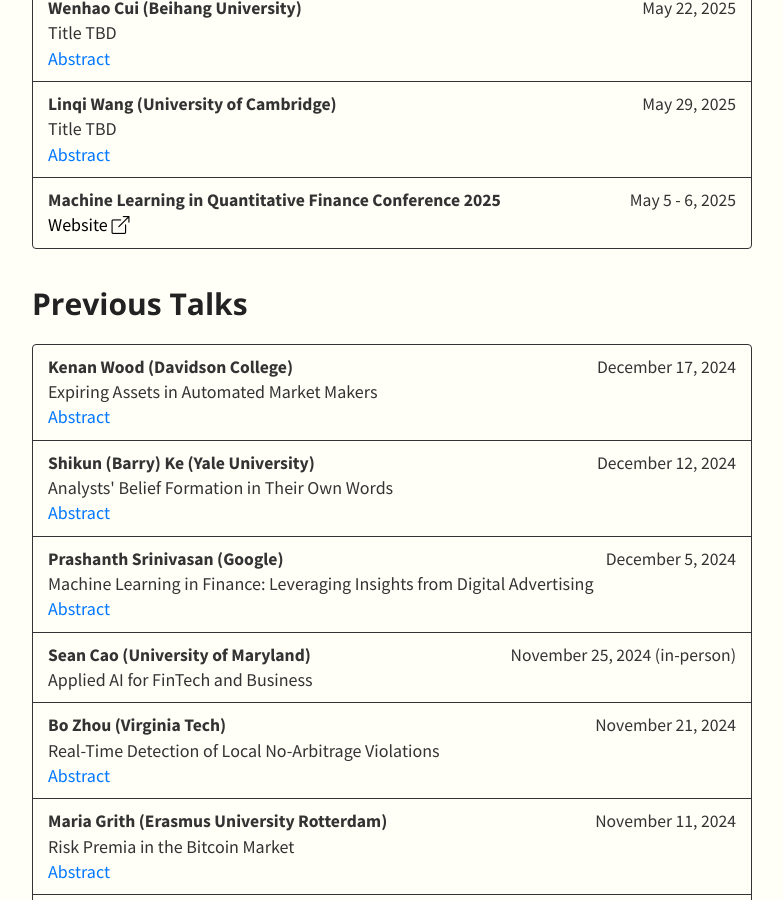
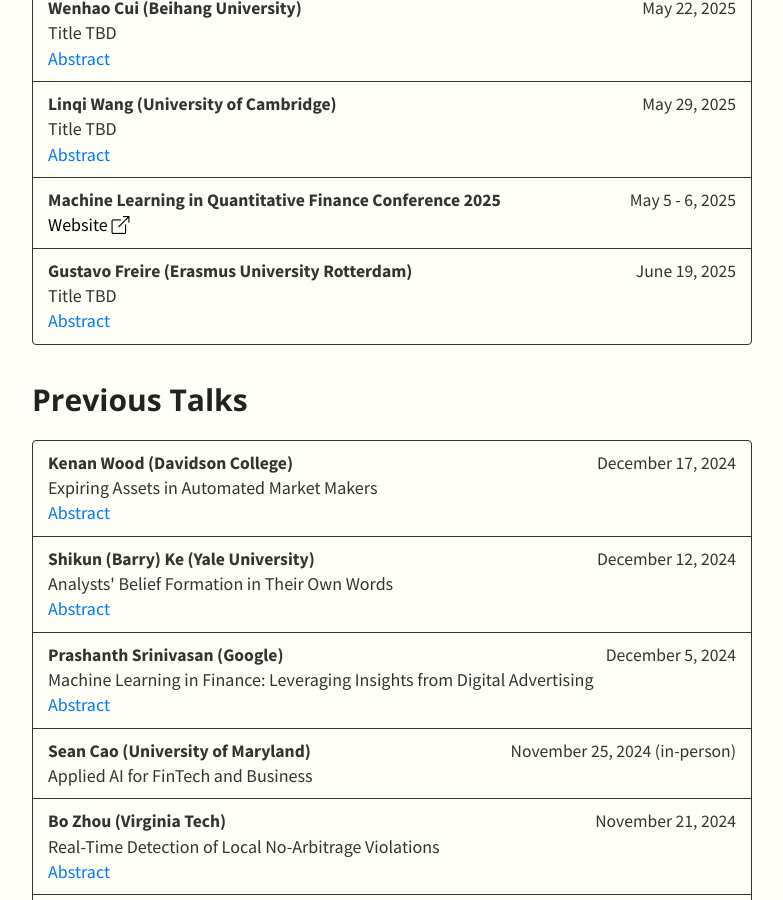
Before and after one commit to SML-Fin/SML-Fin.github.io, a Jekyll site: the page built from index.md, in a window 1280 px wide and 900 px high, scrolled down 1550 px. Shown: the whole window, without its empty margins (248-1031 px from the left). Built offline with Jekyll 4.4.1, drawn with Linux system fonts in a browser that asks for light colours; nearby versions of some CDN libraries; our own code applies the rules of GitHub Pages for plain Markdown files.

Commit message:
Update talks.yml

```diff
--- a/_data/talks.yml
+++ b/_data/talks.yml
@@ -52,6 +52,10 @@
       date: May 5 - 6, 2025
       title: Website
       link: https://oxford-man.ox.ac.uk/event/machine-learning-in-quantitative-finance-conference-2025/
+    - speaker: Gustavo Freire (Erasmus University Rotterdam)
+      date: June 19, 2025
+      title: Title TBD
+      abstract: TBD
 
 
 - type: Previous Talks
```
